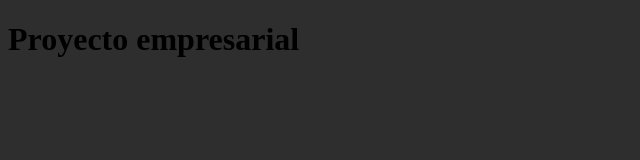
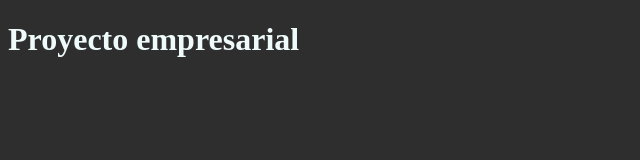
Before and after one commit to AdrianRamHez/cursoG, a plain HTML site: page index.html in a window 1280 px wide. Shown: the whole page, without its empty margins (0-640 px from the left). Drawn offline with Linux system fonts and the light colour scheme.

Commit message:
Color Blanco

```diff
--- a/css/estilo.css
+++ b/css/estilo.css
@@ -2,4 +2,6 @@
 
 body{
     background-color: #2E2E2E;
+    font-weight: bold;
+    color: #EFFBFB;
 }
```
